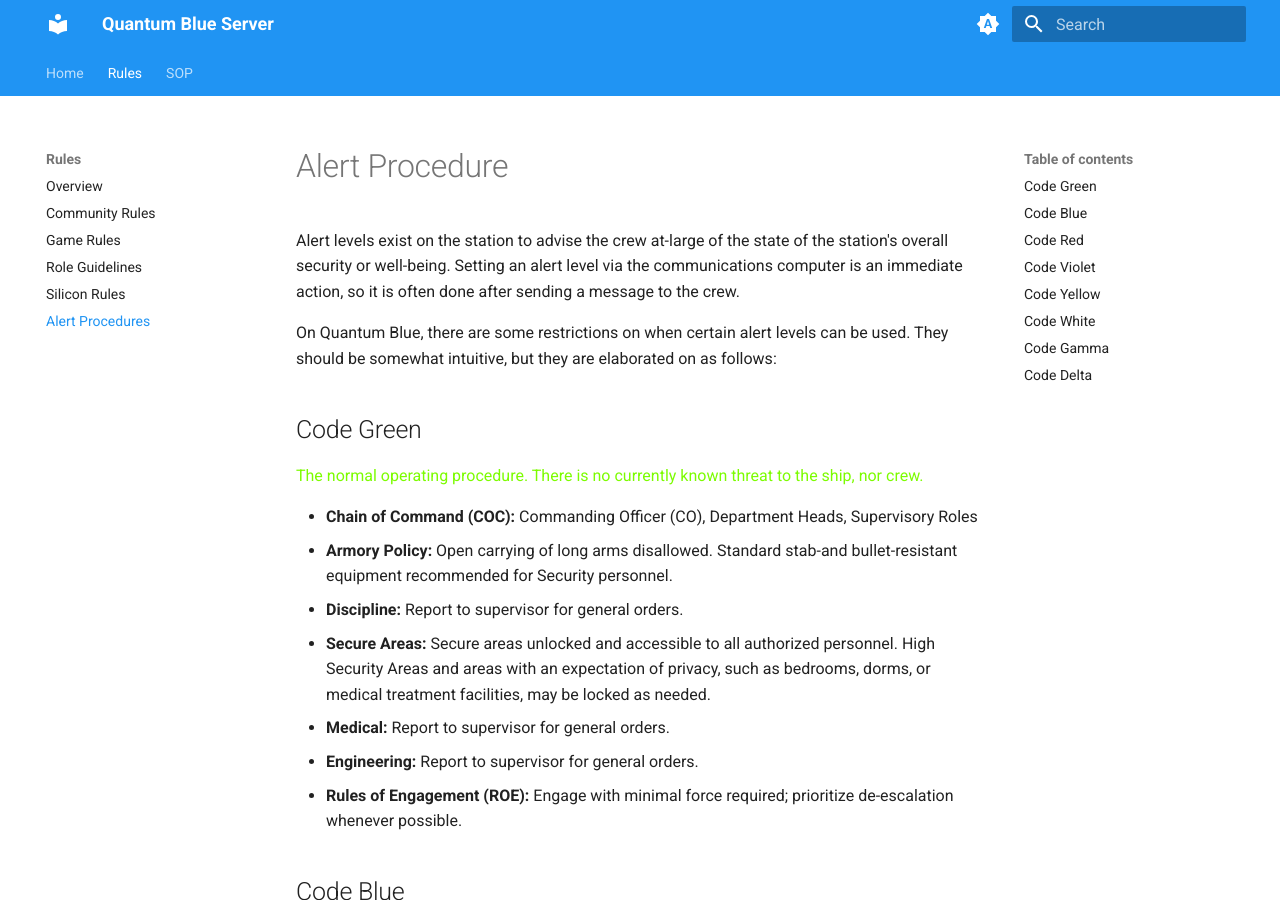
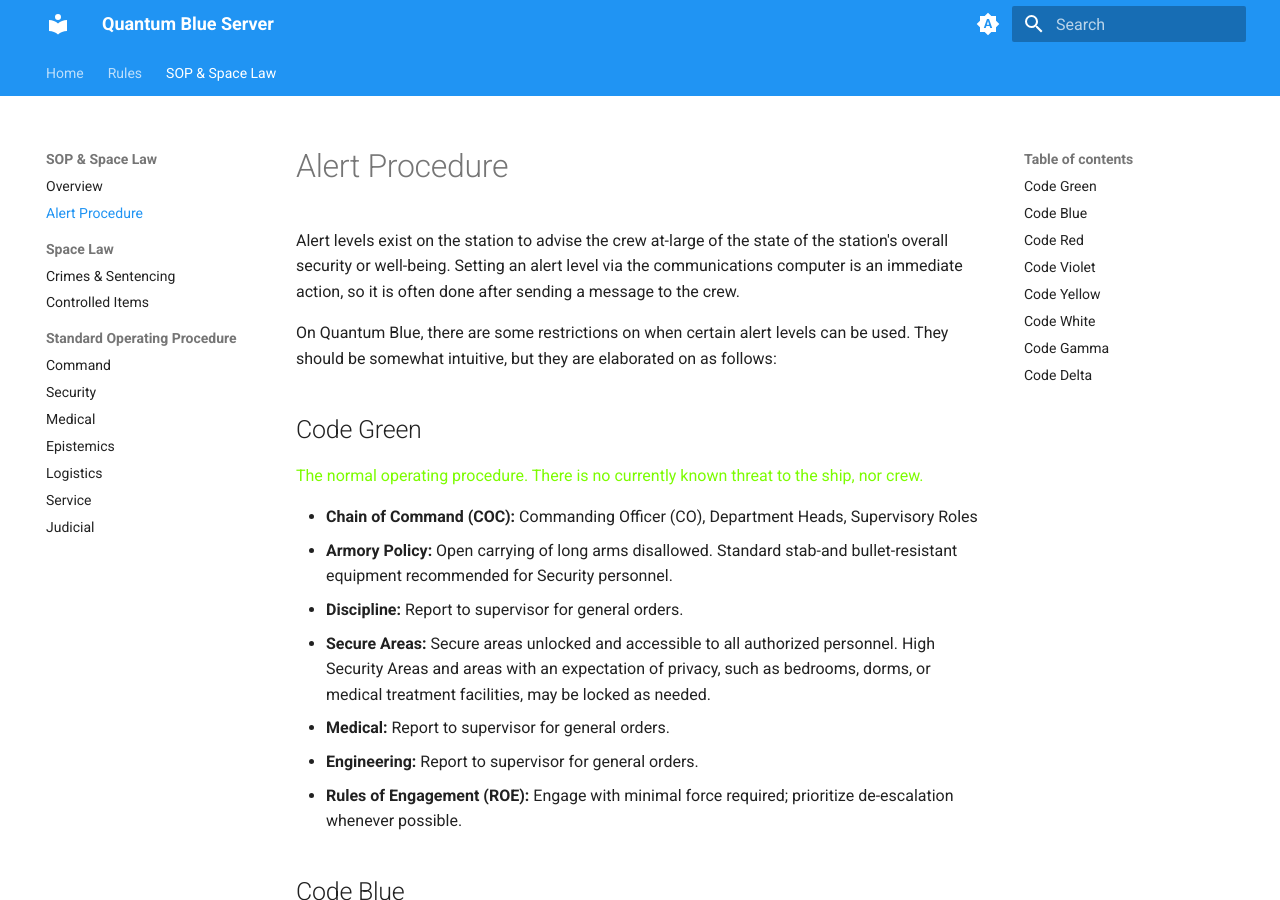
Before and after one commit to AlinaNova21/quantum-blue-site, an MkDocs documentation site: the page built from docs/rules/alert-procedure.md, in a window 1280 px wide and 900 px high. Built offline with MkDocs 1.6.1 and Material for MkDocs 9.7.7, drawn with Linux system fonts in a browser that asks for light colours.

Commit message:
Restructure nav to match guidebook: SOP & Space Law with Alert Procedure, Space Law, SOP

```diff
--- a/mkdocs.yml
+++ b/mkdocs.yml
@@ -45,18 +45,20 @@ nav:
       - Game Rules: rules/game-rules.md
       - Role Guidelines: rules/role-rules.md
       - Silicon Rules: rules/silicon-rules.md
-      - Alert Procedures: rules/alert-procedure.md
-  - SOP:
+  - SOP & Space Law:
       - Overview: sop/index.md
-      - Crimes & Sentencing: sop/crimes.md
-      - Controlled Items: sop/controlled-items.md
-      - Command: sop/command.md
-      - Security: sop/security.md
-      - Medical: sop/medical.md
-      - Epistemics: sop/epistemics.md
-      - Logistics: sop/logistics.md
-      - Service: sop/service.md
-      - Judicial: sop/judicial.md
+      - Alert Procedure: rules/alert-procedure.md
+      - Space Law:
+          - Crimes & Sentencing: sop/crimes.md
+          - Controlled Items: sop/controlled-items.md
+      - Standard Operating Procedure:
+          - Command: sop/command.md
+          - Security: sop/security.md
+          - Medical: sop/medical.md
+          - Epistemics: sop/epistemics.md
+          - Logistics: sop/logistics.md
+          - Service: sop/service.md
+          - Judicial: sop/judicial.md
 
 markdown_extensions:
   - admonition
```
